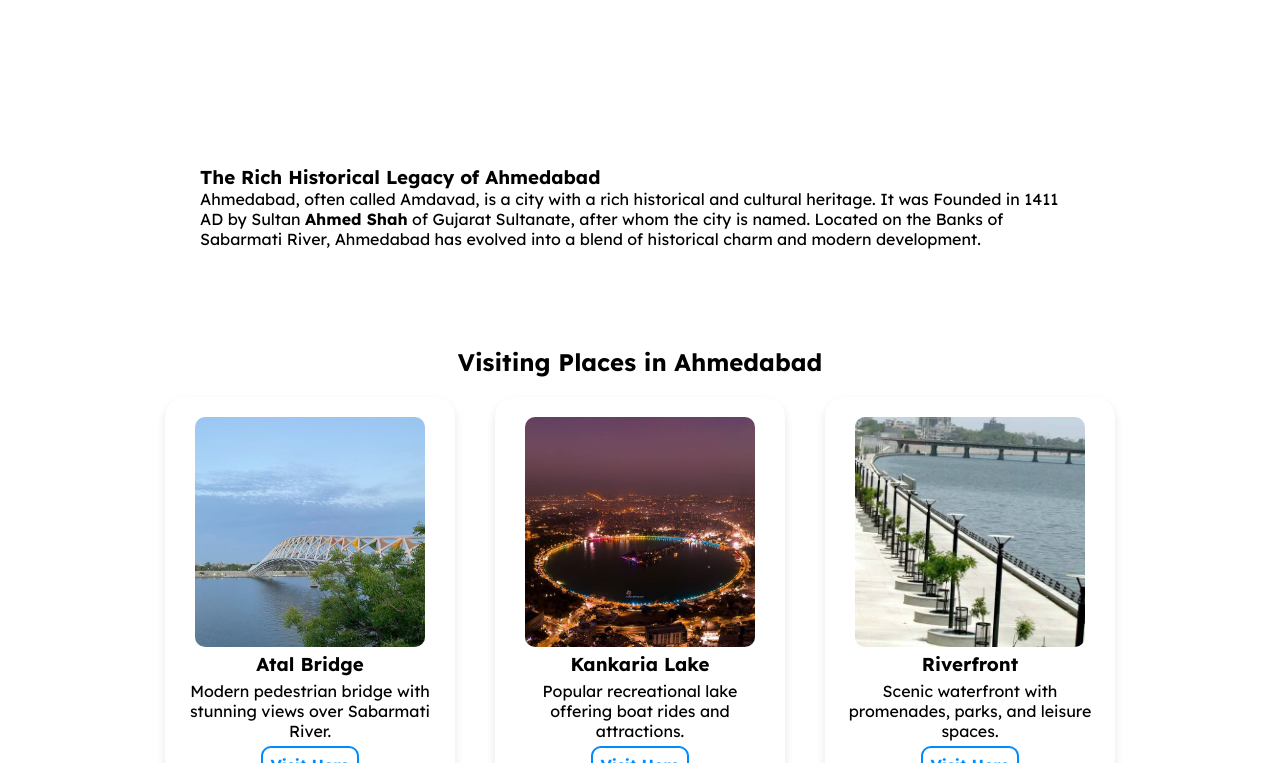
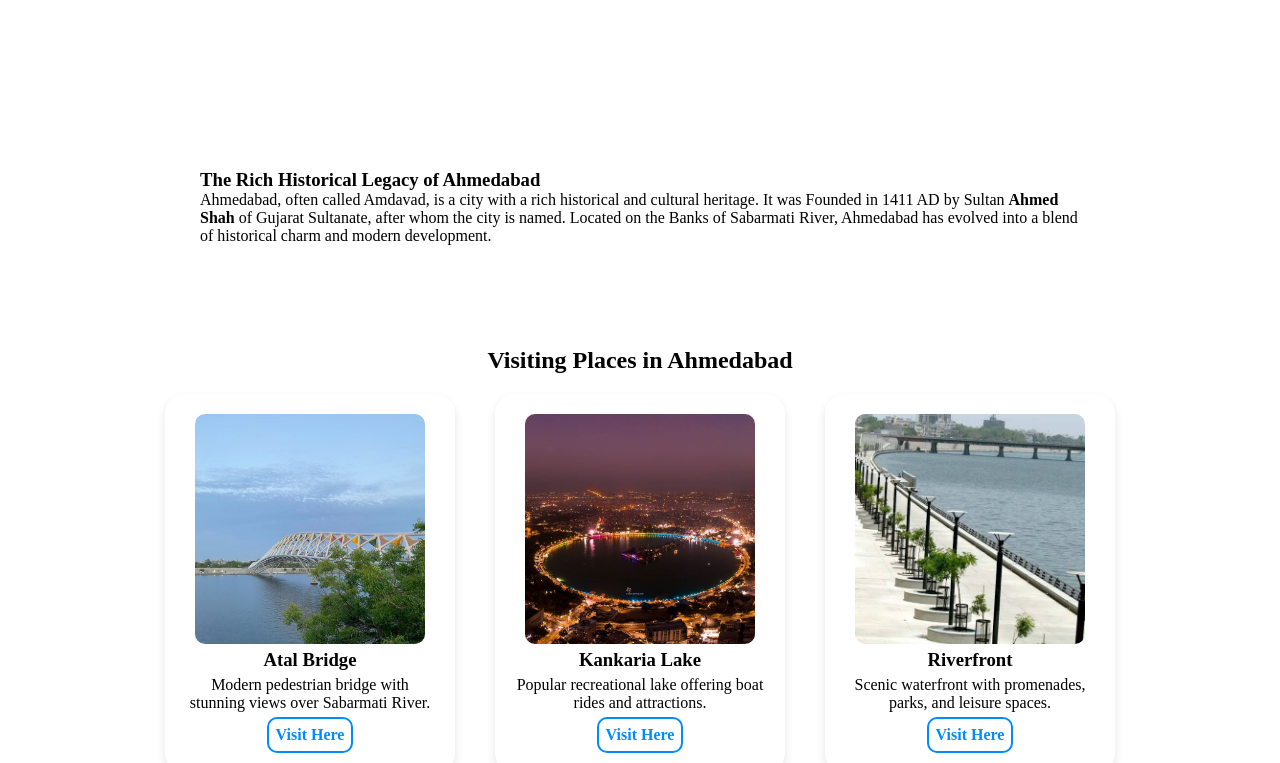
Before and after one commit to maheshsthr/amdavad, a plain HTML site: page index.html in a window 1280 px wide. Shown: the part 263-1026 px from the top of the page. Drawn offline with Linux system fonts and the light colour scheme.

Commit message:
Update styles.css

```diff
--- a/styles.css
+++ b/styles.css
@@ -1,7 +1,7 @@
 @import url('https://fonts.googleapis.com/css2?family=Geist:wght@100..900&family=Lexend:wght@100..900&display=swap');
 
 * {
-    font-family: "Lexend", serif;
+    font-family: "Poppins", serif;
     margin: 0px;
 }
 
```
